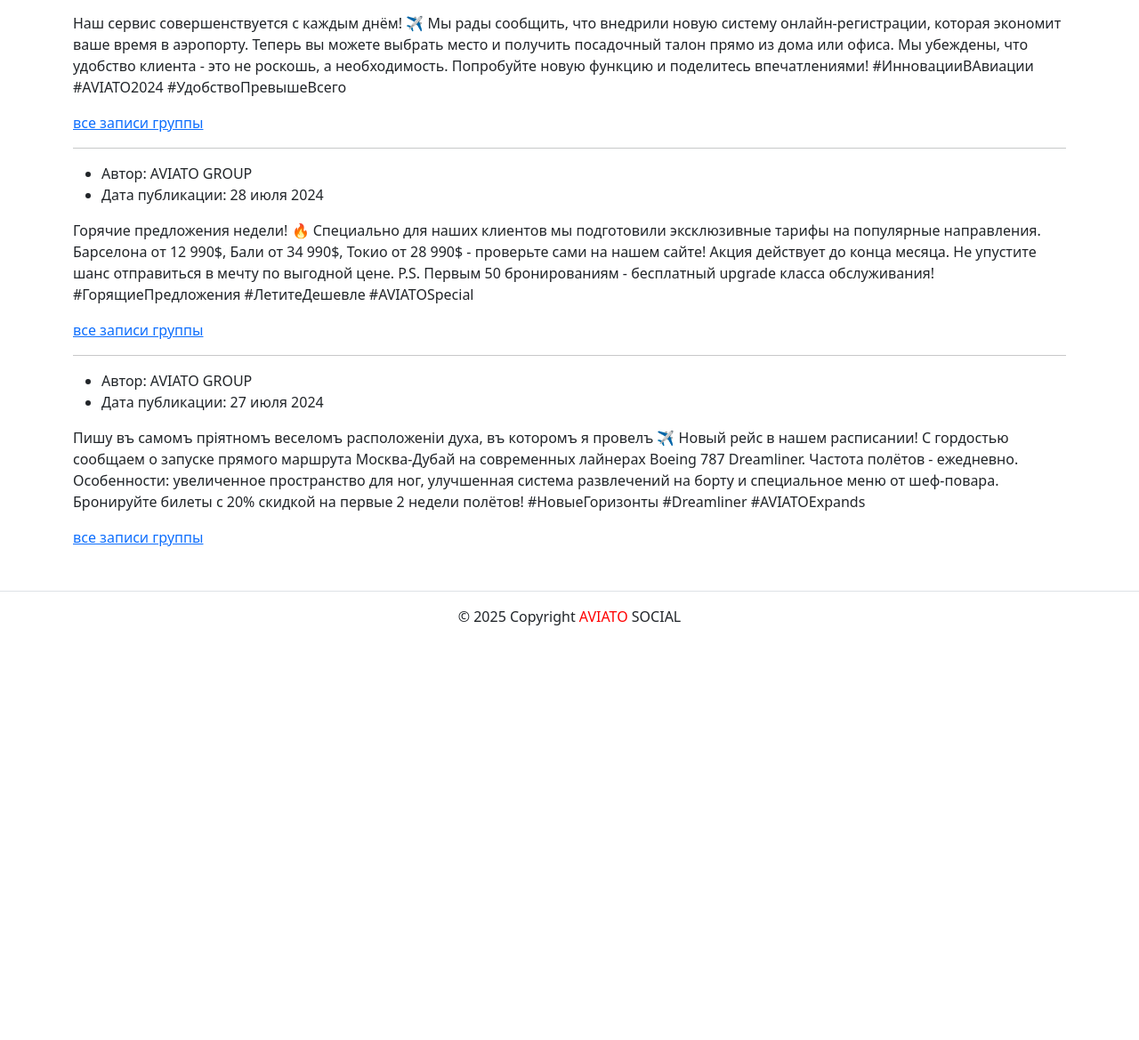
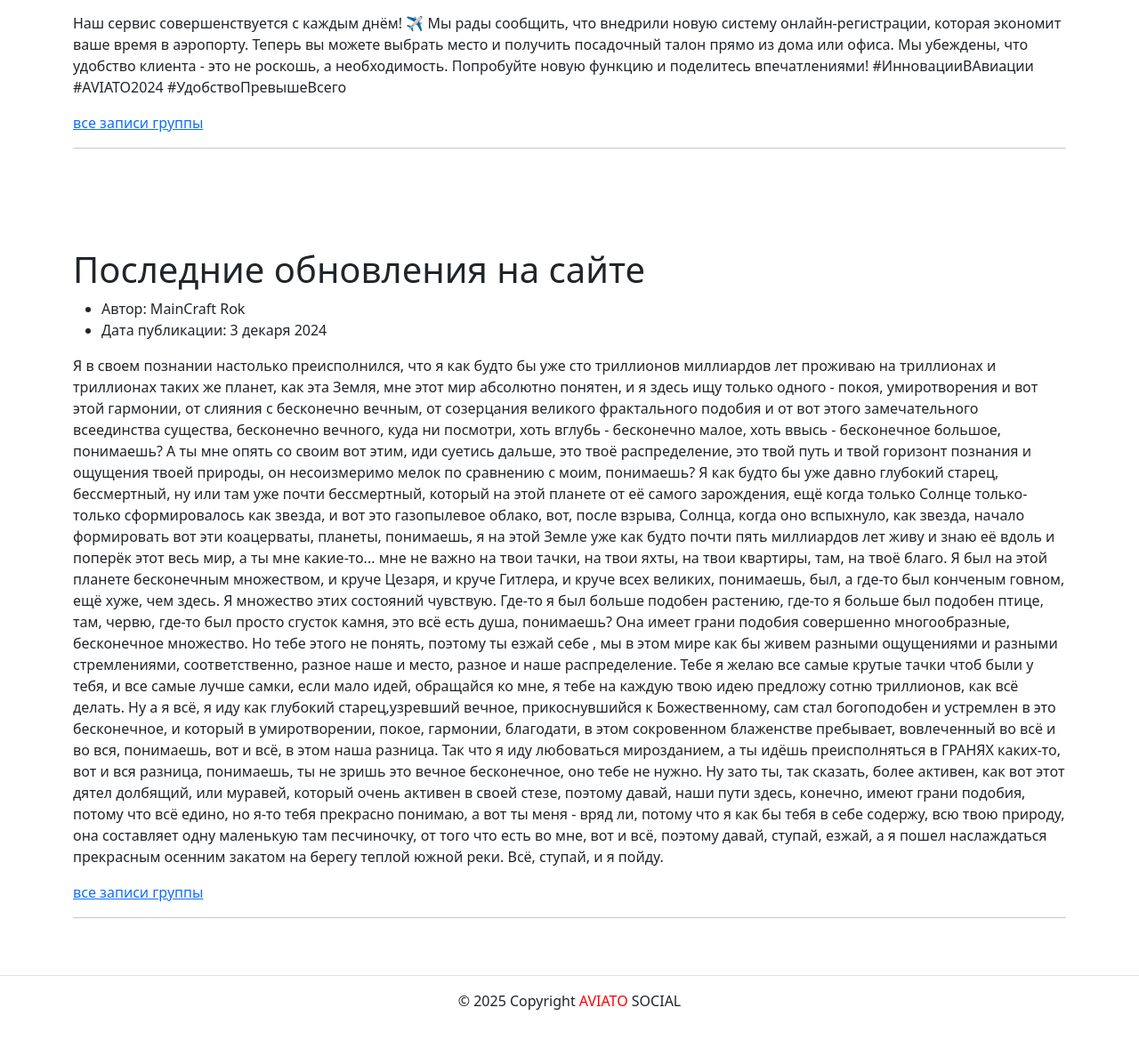
Before and after one commit to teex124/aviato_social, a Django app: page / in a window 1280 px wide. Shown: the part 210-1379 px from the top of the page at 89% size. Before the commit the page ends 913 px from the top, so only its background shows below. Run offline with Django 5.2, Linux system fonts and the light colour scheme.

Commit message:
add frst django loop

```diff
--- a/yautube/post/views.py
+++ b/yautube/post/views.py
@@ -8,4 +8,47 @@ def group_posts(request, pk):
 
 def index(request):
     template = 'posts/index.html'
-    return render(request, template)
+    context = {'all_posts': [{'Autor': 'AVIATO GROUP',
+                              'Date': '29 июля 2024',
+                              'Text': '''Наш сервис совершенствуется с каждым днём! ✈️ Мы рады сообщить, что
+      внедрили новую систему онлайн-регистрации, которая экономит ваше время в
+      аэропорту. Теперь вы можете выбрать место и получить посадочный талон
+      прямо из дома или офиса. Мы убеждены, что удобство клиента - это не
+      роскошь, а необходимость. Попробуйте новую функцию и поделитесь
+      впечатлениями! #ИнновацииВАвиации #AVIATO2024 #УдобствоПревышеВсего'''},
+                             {
+                                'Autor': 'MainCraft Rok',
+                                'Date': '3 декаря 2024',
+                                'Text': '''Я в своем познании настолько преисполнился, что я как будто бы уже
+сто триллионов миллиардов лет проживаю на триллионах и
+триллионах таких же планет, как эта Земля, мне этот мир абсолютно
+понятен, и я здесь ищу только одного - покоя, умиротворения и
+вот этой гармонии, от слияния с бесконечно вечным, от созерцания
+великого фрактального подобия и от вот этого замечательного всеединства
+существа, бесконечно вечного, куда ни посмотри, хоть вглубь - бесконечно
+малое, хоть ввысь - бесконечное большое, понимаешь? А ты мне опять со
+своим вот этим, иди суетись дальше, это твоё распределение, это
+твой путь и твой горизонт познания и ощущения твоей природы, он
+несоизмеримо мелок по сравнению с моим, понимаешь? Я как будто бы уже
+давно глубокий старец, бессмертный, ну или там уже почти бессмертный,
+который на этой планете от её самого зарождения, ещё когда только Солнце
+только-только сформировалось как звезда, и вот это газопылевое облако,
+вот, после взрыва, Солнца, когда оно вспыхнуло, как звезда, начало
+формировать вот эти коацерваты, планеты, понимаешь, я на этой Земле уже
+как будто почти пять миллиардов лет живу и знаю её вдоль и поперёк
+этот весь мир, а ты мне какие-то... мне не важно на твои тачки, на твои
+яхты, на твои квартиры, там, на твоё благо. Я был на этой
+планете бесконечным множеством, и круче Цезаря, и круче Гитлера, и круче
+всех великих, понимаешь, был, а где-то был конченым говном, ещё хуже,
+чем здесь. Я множество этих состояний чувствую. Где-то я был больше
+подобен растению, где-то я больше был подобен птице, там, червю, где-то
+был просто сгусток камня, это всё есть душа, понимаешь? Она имеет грани
+подобия совершенно многообразные, бесконечное множество. Но тебе этого
+не понять, поэтому ты езжай себе , мы в этом мире как бы живем
+разными ощущениями и разными стремлениями, соответственно, разное наше и
+место, разное и наше распределение. Тебе я желаю все самые крутые тачки
+чтоб были у тебя, и все самые лучше самки, если мало идей, обращайся ко мне, я тебе на каждую твою идею предложу сотню триллионов, как всё делать. Ну а я всё, я иду как глубокий старец,узревший вечное, прикоснувшийся к Божественному, сам стал богоподобен и устремлен в это бесконечное, и который в умиротворении, покое, гармонии, благодати, в этом сокровенном блаженстве пребывает, вовлеченный во всё и во вся, понимаешь, вот и всё, в этом наша разница. Так что я иду любоваться мирозданием, а ты идёшь преисполняться в ГРАНЯХ каких-то, вот и вся разница, понимаешь, ты не зришь это вечное бесконечное, оно тебе не нужно. Ну зато ты, так сказать, более активен, как вот этот дятел долбящий, или муравей, который очень активен в своей стезе, поэтому давай, наши пути здесь, конечно, имеют грани подобия, потому что всё едино, но я-то тебя прекрасно понимаю, а вот ты меня - вряд ли, потому что я как бы тебя в себе содержу, всю твою природу, она составляет одну маленькую там песчиночку, от того что есть во мне, вот и всё, поэтому давай, ступай, езжай, а я пошел наслаждаться прекрасным осенним закатом на берегу теплой южной реки. Всё, ступай, и я пойду.
+'''
+                             }]}
+
+    return render(request, template, context)
--- a/yautube/templates/posts/index.html
+++ b/yautube/templates/posts/index.html
@@ -1,54 +1,15 @@
 {% extends "base.html" %} {% block title%} Последние обновления на сайте
-{%endblock title%} {% block main %}
+{%endblock title%} {% block main %} {% for post in all_posts %}
 <div class="container py-5">
   <h1>Последние обновления на сайте</h1>
   <article>
     <ul>
-      <li>Автор: AVIATO GROUP</li>
-      <li>Дата публикации: 29 июля 2024</li>
+      <li>Автор: {{post.Autor}}</li>
+      <li>Дата публикации: {{post.Date}}</li>
     </ul>
-    <p>
-      Наш сервис совершенствуется с каждым днём! ✈️ Мы рады сообщить, что
-      внедрили новую систему онлайн-регистрации, которая экономит ваше время в
-      аэропорту. Теперь вы можете выбрать место и получить посадочный талон
-      прямо из дома или офиса. Мы убеждены, что удобство клиента - это не
-      роскошь, а необходимость. Попробуйте новую функцию и поделитесь
-      впечатлениями! #ИнновацииВАвиации #AVIATO2024 #УдобствоПревышеВсего
-    </p>
+    <p>{{post.Text}}</p>
     <a href="/groups/13">все записи группы</a>
   </article>
   <hr />
-  <article>
-    <ul>
-      <li>Автор: AVIATO GROUP</li>
-      <li>Дата публикации: 28 июля 2024</li>
-    </ul>
-    <p>
-      Горячие предложения недели! 🔥 Специально для наших клиентов мы
-      подготовили эксклюзивные тарифы на популярные направления. Барселона от 12
-      990$, Бали от 34 990$, Токио от 28 990$ - проверьте сами на нашем сайте!
-      Акция действует до конца месяца. Не упустите шанс отправиться в мечту по
-      выгодной цене. P.S. Первым 50 бронированиям - бесплатный upgrade класса
-      обслуживания! #ГорящиеПредложения #ЛетитеДешевле #AVIATOSpecial
-    </p>
-    <a href="/groups/13">все записи группы</a>
-  </article>
-  <hr />
-  <article>
-    <ul>
-      <li>Автор: AVIATO GROUP</li>
-      <li>Дата публикации: 27 июля 2024</li>
-    </ul>
-    <p>
-      Пишу въ самомъ пріятномъ веселомъ расположеніи духа, въ которомъ я провелъ
-      ✈️ Новый рейс в нашем расписании! С гордостью сообщаем о запуске прямого
-      маршрута Москва-Дубай на современных лайнерах Boeing 787 Dreamliner.
-      Частота полётов - ежедневно. Особенности: увеличенное пространство для
-      ног, улучшенная система развлечений на борту и специальное меню от
-      шеф-повара. Бронируйте билеты с 20% скидкой на первые 2 недели полётов!
-      #НовыеГоризонты #Dreamliner #AVIATOExpands
-    </p>
-    <a href="/groups/13"> все записи группы</a>
-  </article>
 </div>
-{% endblock main %}
+{% endfor %} {% endblock main %}
```
